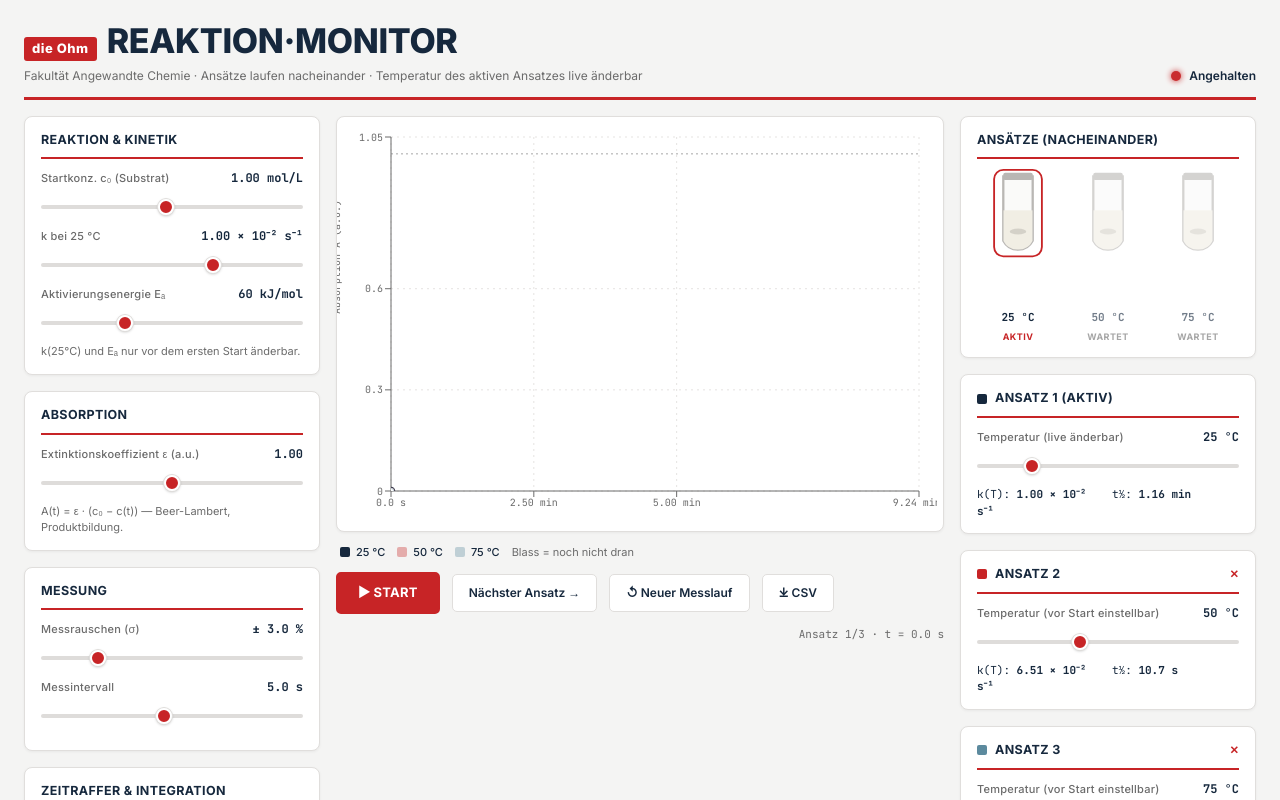
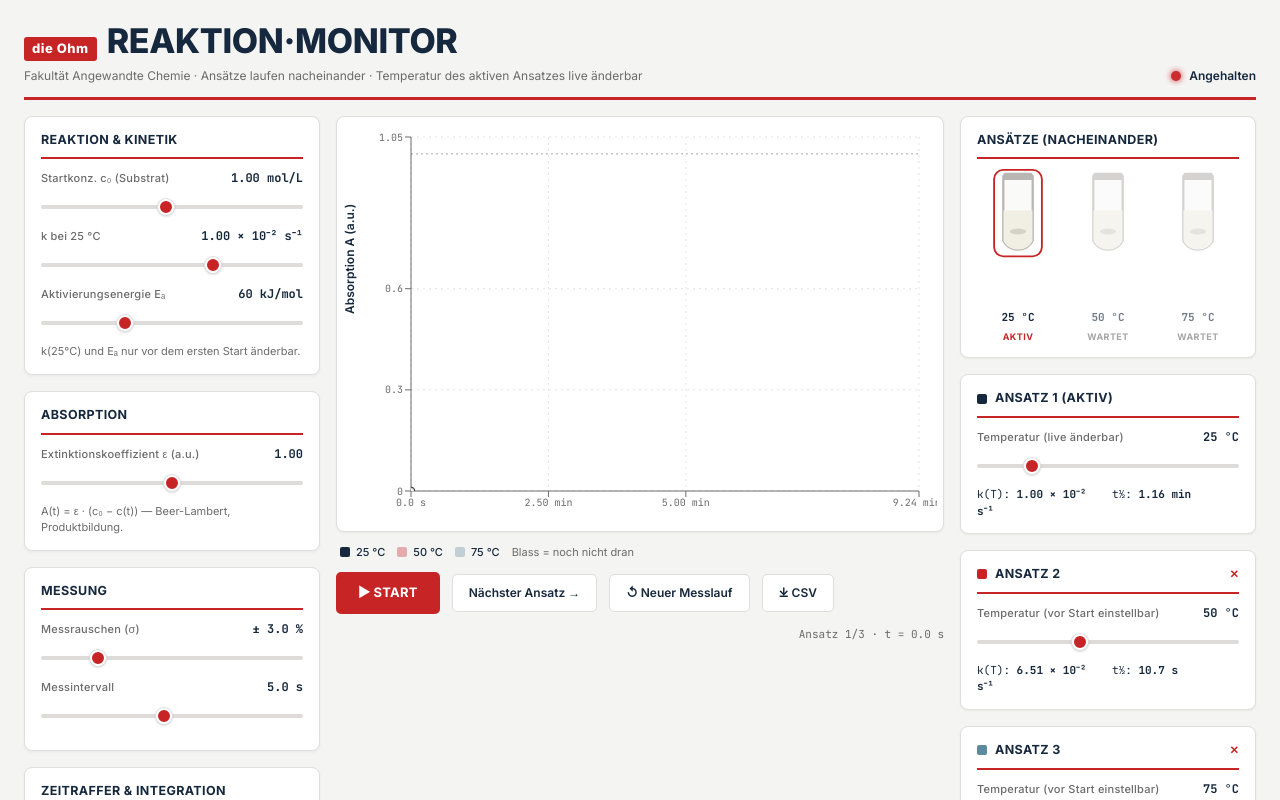
Before and after one commit to CorinnaBusse/kinetik-app, a React (Vite) app: page / in a window 1280 px wide. Shown: the top 800 px of the page. Built offline with nearby package versions, Linux system fonts and the light colour scheme.

Commit message:
y achsen beschriftung

```diff
--- a/src/App.jsx
+++ b/src/App.jsx
@@ -469,12 +469,12 @@ export default function KinetikAbsorbanceSequential() {
               boxShadow: "0 1px 3px rgba(0,0,0,0.05)", padding: "10px 6px 4px 0" }}>
               <div style={{ width: "100%", height: 400 }}>
                 <ResponsiveContainer>
-                  <ComposedChart margin={{ top: 10, right: 18, bottom: 6, left: -6 }}>
+                  <ComposedChart margin={{ top: 10, right: 18, bottom: 6, left: 14 }}>
                     <CartesianGrid stroke={CHART_GRID} strokeDasharray="2 4" />
                     <XAxis dataKey="t" type="number" domain={xDomain} allowDataOverflow
                       tickFormatter={(v) => fmtTime(v)} stroke={GRAY} tick={{ fontFamily: MONO, fontSize: 10, fill: GRAY }} />
                     <YAxis type="number" domain={[0, yMax]} allowDataOverflow stroke={GRAY} tick={{ fontFamily: MONO, fontSize: 10, fill: GRAY }}
-                      label={{ value: "Absorption A (a.u.)", angle: -90, position: "insideLeft", fill: GRAY, fontSize: 10, fontFamily: MONO }} />
+                      label={{ value: "Absorption A (a.u.)", angle: -90, position: "insideLeft", dx: -6, fill: INK, fontSize: 12, fontWeight: 600, fontFamily: SANS }} />
                     <Tooltip content={<CustomTooltip />} />
                     <ReferenceLine y={epsilon * A0s} stroke={GRAY} strokeDasharray="2 3" strokeOpacity={0.6} />
                     {channels.map((ch) => (
```
